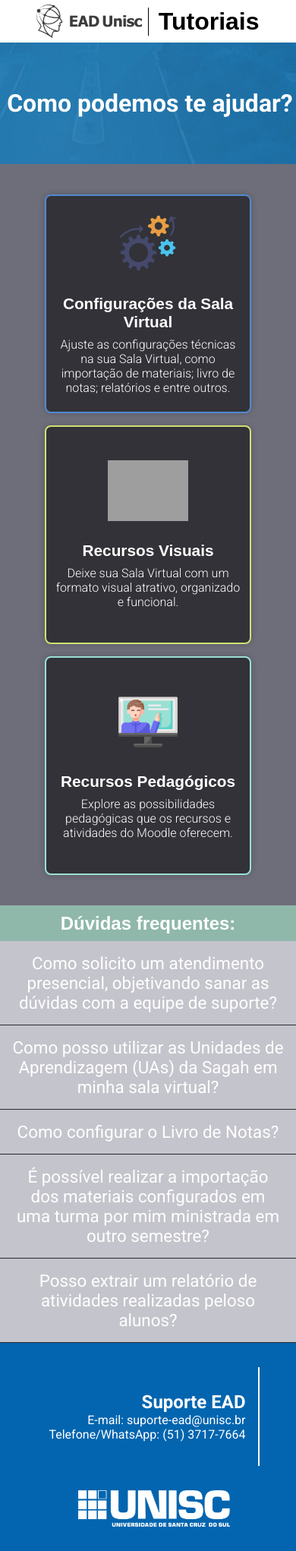
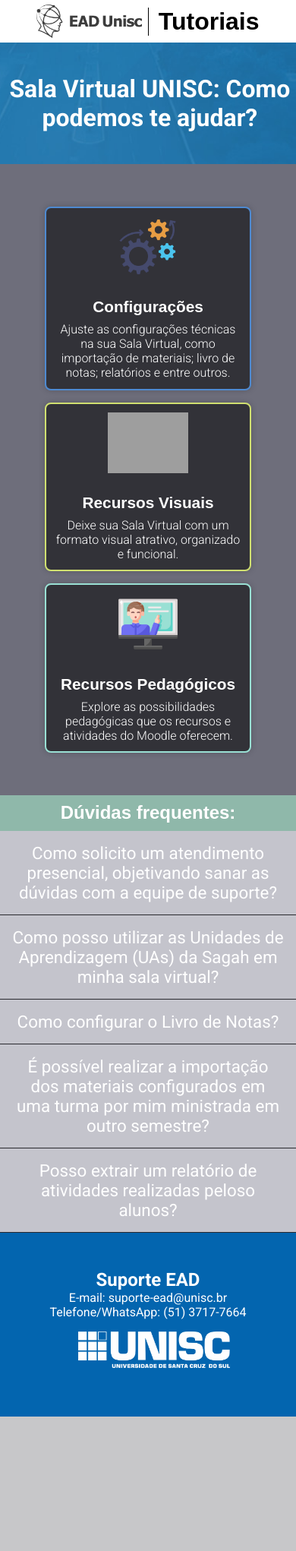
Before and after one commit to misaelbr/tutoriais-ead, a PHP site: page /index.html in a window 390 px wide. Shown: the whole page at 76% size. After the commit the page ends 1865 px from the top, so only its background shows below. Run offline with PHP 8.4, Linux system fonts and the light colour scheme; some web fonts are replaced; grey boxes are pictures that could not be loaded.

Commit message:
fix: css responsible

```diff
--- a/css/global.css
+++ b/css/global.css
@@ -37,23 +37,6 @@ button {
   font-family: 'Roboto', sans-serif;
   font-weight: 400;
   font-size: 1rem;
-}
-
-@media only screen and (max-width: 928px) {
-  #cards {
-    flex-direction: column;
-    padding: 3rem;
-  }
-
-  .card {
-    margin: 0.5rem 0;
-    height: auto;
-    width: 100%;
-  }
-
-  #logo img {
-    margin-bottom: 2rem;
-  }
 }
 
 header {
@@ -267,11 +250,12 @@ footer {
   flex-wrap: wrap;
   justify-content: center;
   align-items: center;
+  padding: 2rem 0;
 }
 
 #contacts {
   padding: 2rem 1rem;
-  margin: 2rem 0;
+  margin: 0 0 0 -4.89rem;
   text-align: right;
   border-right: 2px solid var(--white);
 }
@@ -296,3 +280,39 @@ footer {
   height: 3rem;
   width: auto;
 }
+
+@media only screen and (max-width: 928px) {
+  #faq {
+    max-width: 100%;
+  }
+
+  #cards {
+    flex-direction: column;
+    padding: 3rem;
+  }
+
+  .card {
+    margin: 0.5rem 0;
+    height: auto;
+    /* min-width: 17rem;
+    height: 19rem; */
+  }
+
+  #logo img {
+    margin-bottom: 2rem;
+  }
+
+  footer {
+    display: flex;
+    flex-direction: column;
+    align-items: center;
+    justify-self: center;
+  }
+
+  footer #contacts {
+    border: 0;
+    margin: 0;
+    padding: 1rem 0;
+    text-align: center;
+  }
+}
--- a/css/pages.css
+++ b/css/pages.css
@@ -358,12 +358,6 @@ footer {
     min-width: 20rem;
   }
 
-  #cont .examples {
-    display: flex;
-    flex-direction: column;
-    width: 15rem;
-  }
-
   .examples article {
     display: flex;
     flex-direction: column;
--- a/index.html
+++ b/index.html
@@ -27,14 +27,16 @@
           <img src="assets/logoead.png" alt="logo" />
           <h1>Tutoriais</h1>
         </div>
-        <div id="banner" class="landing"><h1>Como podemos te ajudar?</h1></div>
+        <div id="banner" class="landing">
+          <h1>Sala Virtual UNISC: Como podemos te ajudar?</h1>
+        </div>
       </header>
       <main>
         <div id="cards">
           <button type="button">
             <article class="card blue">
               <img src="assets/gear.png" alt="Configurações da Sala Virtual" />
-              <h1>Configurações da Sala Virtual</h1>
+              <h1>Configurações</h1>
               <p>
                 Ajuste as configurações técnicas na sua Sala Virtual, como
                 importação de materiais; livro de notas; relatórios e entre
--- a/resources.html
+++ b/resources.html
@@ -72,7 +72,7 @@
           </button>
           <button
             type="butt"
-            onclick="window.open('activity-wiki.html', '_sel')"
+            onclick="window.open('activity-wiki.html', '_self')"
           >
             <article class="card resource cyan">
               <img src="assets/wiki.png" alt="Wiki" />
```
